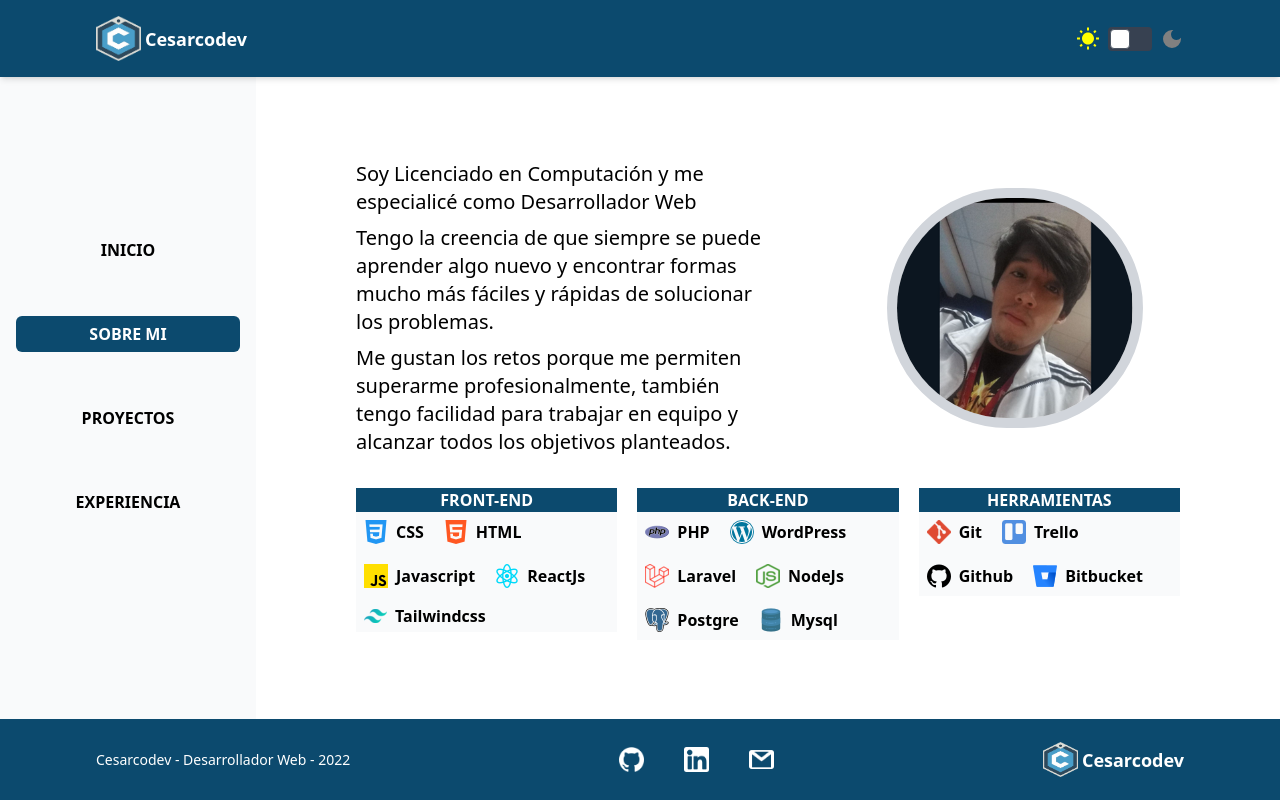
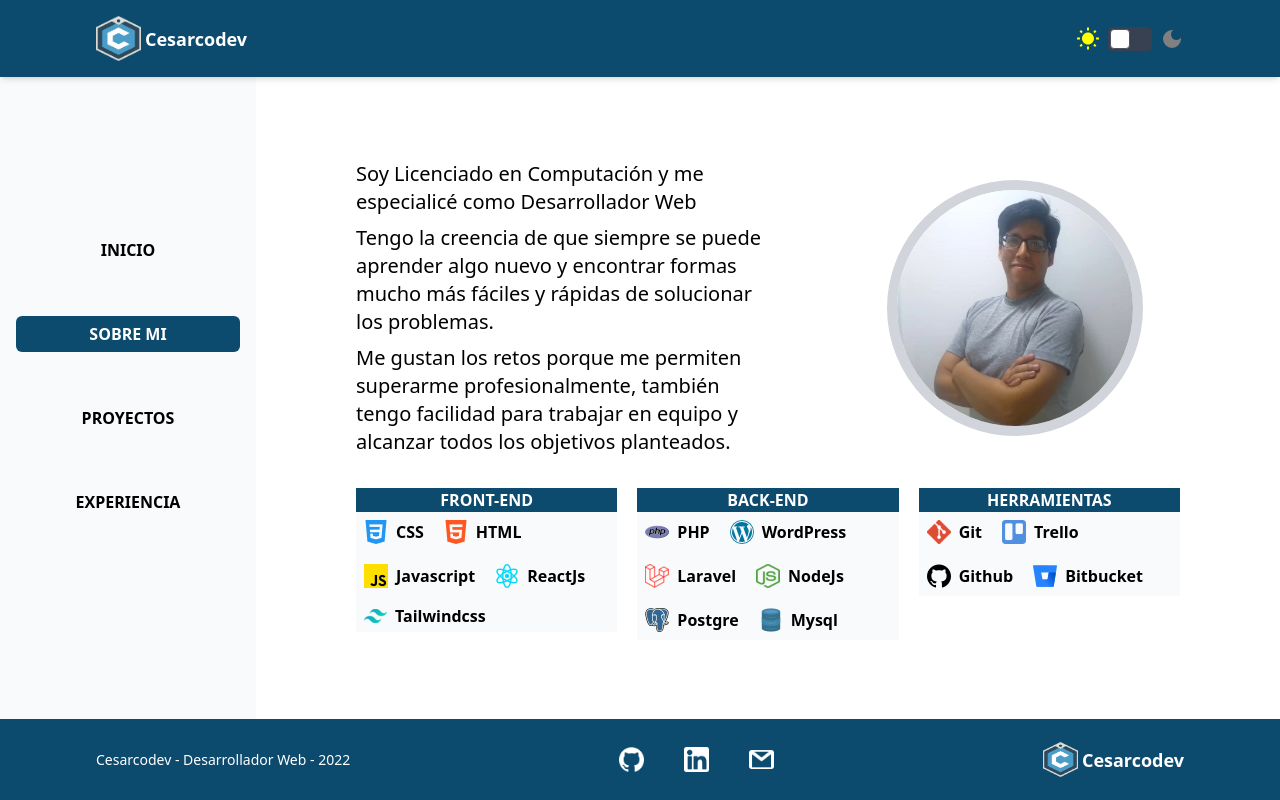
Before and after one commit to cesarcodev/Portfolio-cesarcodev, a React (Vite) app: page / in a window 1280 px wide. Both pictures are taken after a click on the link "SOBRE MI". Built offline with nearby package versions, Linux system fonts and the light colour scheme.

Commit message:
Agregar nueva foto de perfil y actualización del CV

```diff
--- a/src/components/About.jsx
+++ b/src/components/About.jsx
@@ -23,7 +23,7 @@ export default function About() {
         </div>
         <div className="w-3/5 order-1 md:order-2 md:w-2/5 flex items-center justify-center">
           <img
-            src="/portfolio-cesarcodev/foto.png"
+            src="/portfolio-cesarcodev/foto.webp"
             className="w-64 rounded-full border-[10px] border-gray-300"
           />
         </div>
```
Also changed, not shown: public/foto.webp (added), 1 other file (tests, documents, lock files or other folders).
